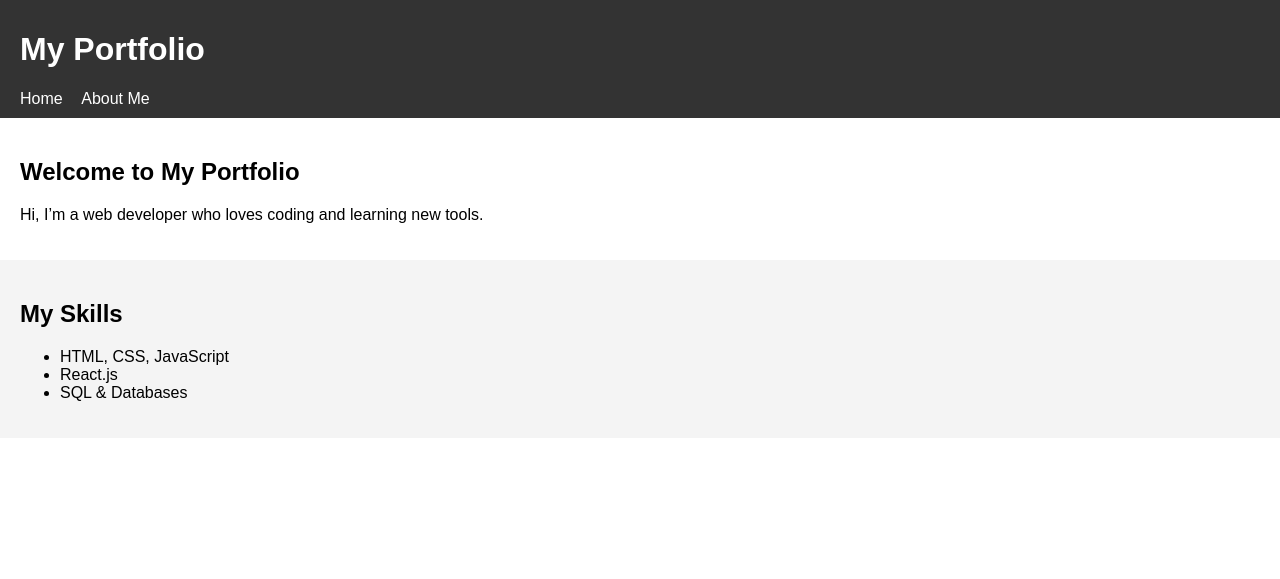
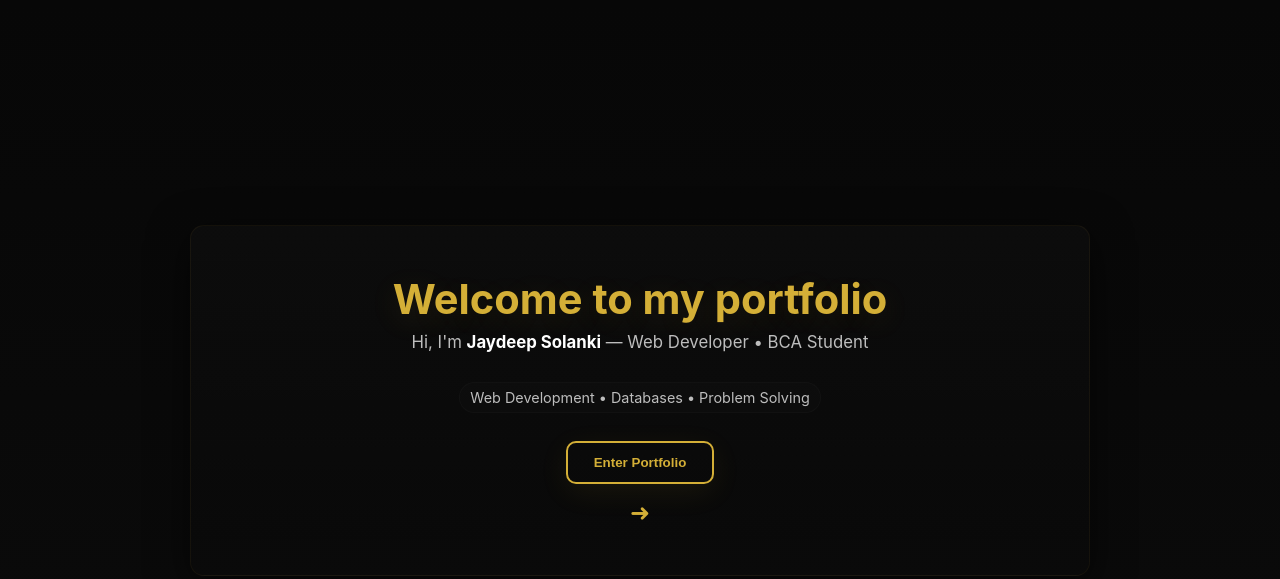
Before and after one commit to Jaydeep-Solanki2007/my-portfolio-web-site-GPT5-, a plain HTML site: page index.html in a window 1280 px wide. Drawn offline with Linux system fonts and the light colour scheme.

Commit message:
index.html

```diff
--- a/index.html
+++ b/index.html
@@ -1,40 +1,90 @@
-<!DOCTYPE html>
+<!-- index.html -->
+<!doctype html>
 <html lang="en">
 <head>
-    <meta charset="UTF-8">
-    <meta name="viewport" content="width=device-width, initial-scale=1.0">
-    <title>Portfolio - Home</title>
-    <style>
-        body { font-family: Arial, sans-serif; margin: 0; padding: 0; }
-        header { background: #333; color: white; padding: 10px 20px; }
-        nav a { color: white; margin-right: 15px; text-decoration: none; }
-        section { padding: 20px; }
-        #skills { background: #f4f4f4; padding: 20px; }
-    </style>
+<meta charset="utf-8" />
+<meta name="viewport" content="width=device-width,initial-scale=1" />
+<title>Welcome — Jaydeep Solanki</title>
+<style>
+  :root{
+    --bg1:#070707;
+    --bg2:#0b0b0b;
+    --gold:#d4af37;
+    --muted:#bdbdbd;
+    --card:#0f0f0f;
+    --maxw:1100px;
+    --glass: rgba(212,175,55,0.06);
+  }
+  *{box-sizing:border-box}
+  html,body{height:100%;margin:0;font-family:Inter,system-ui,Segoe UI,Roboto,Arial;color:var(--gold);background:linear-gradient(180deg,var(--bg1),var(--bg2));-webkit-font-smoothing:antialiased}
+  #welcome{min-height:100vh;display:flex;align-items:center;justify-content:center;padding:32px;text-align:center}
+  #card{max-width:900px;width:100%;padding:48px;border-radius:14px;background:linear-gradient(180deg,rgba(255,255,255,0.02),transparent);box-shadow:0 10px 40px rgba(0,0,0,0.6);border:1px solid var(--glass);transform-origin:center;opacity:0;transform:translateY(24px) scale(.99);transition:opacity .6s ease,transform .6s cubic-bezier(.2,.9,.2,1)}
+  #card.show{opacity:1;transform:translateY(0) scale(1)}
+  #title{font-size:2.6rem;margin:0 0 8px;color:var(--gold);text-shadow:0 6px 30px rgba(212,175,55,0.12)}
+  #intro{color:var(--muted);font-size:1.05rem;margin:0 0 22px}
+  #name{color:#fff;font-weight:700}
+  #enterBtn{display:inline-block;padding:12px 26px;border-radius:10px;border:2px solid var(--gold);background:transparent;color:var(--gold);font-weight:700;cursor:pointer;box-shadow:0 8px 30px rgba(212,175,55,0.08);transition:all .25s}
+  #enterBtn:hover{background:var(--gold);color:#000;transform:translateY(-4px);box-shadow:0 18px 60px rgba(212,175,55,0.16)}
+#skip{
+  display: block;
+  margin-top:14px;
+  font-size:1.5rem;
+  color:var(--gold);
+  cursor:pointer;
+  transition:transform .2s ease, opacity .2s ease;
+}
+#skip:hover{
+  transform:translateX(4px);
+  opacity:0.8;
+}
+  /* small decorative subtitle */
+  #role{display:inline-block;margin-top:8px;color:var(--muted);font-size:.9rem;padding:6px 10px;border-radius:999px;background:rgba(255,255,255,0.01);border:1px solid rgba(255,255,255,0.02)}
+  /* responsive */
+  @media (max-width:600px){
+    #card{padding:28px}
+    #title{font-size:1.8rem}
+    #enterBtn{padding:10px 18px}
+  }
+</style>
 </head>
 <body>
+  <main id="welcome">
+    <div id="card" role="region" aria-label="Welcome card">
+      <h1 id="title">Welcome to my portfolio</h1>
+      <p id="intro">Hi, I'm <span id="name">Jaydeep Solanki</span> — Web Developer • BCA Student</p>
+      <div id="role">Web Development • Databases • Problem Solving</div>
 
-<header>
-    <h1>My Portfolio</h1>
-    <nav>
-        <a href="index.html">Home</a>
-        <a href="about.html">About Me</a>
-    </nav>
-</header>
+      <div style="margin-top:28px">
+        <button id="enterBtn" aria-label="Enter portfolio">Enter Portfolio</button>
+<div id="skip" aria-role="button" tabindex="0">&#10140;</div>
+      </div>
+    </div>
+  </main>
 
-<section>
-    <h2>Welcome to My Portfolio</h2>
-    <p>Hi, I’m a web developer who loves coding and learning new tools.</p>
-</section>
+<script>
+  // entrance animation
+  window.addEventListener('load', ()=>{ document.getElementById('card').classList.add('show'); });
 
-<section id="skills">
-    <h2>My Skills</h2>
-    <ul>
-        <li>HTML, CSS, JavaScript</li>
-        <li>React.js</li>
-        <li>SQL & Databases</li>
-    </ul>
-</section>
+  // Enter button: smooth transition then redirect to about
+  document.getElementById('enterBtn').addEventListener('click', ()=>{
+    const card = document.getElementById('card');
+    card.style.transition = 'opacity .45s ease, transform .45s ease';
+    card.style.opacity = '0';
+    card.style.transform = 'translateY(-20px) scale(.98)';
+    setTimeout(()=> location.href = 'about.html', 470);
+  });
 
+  // Skip: unlock navigation and go to about
+  document.getElementById('skip').addEventListener('click', ()=>{
+    localStorage.setItem('navUnlocked', '1');
+    // small feedback animation
+    const skip = document.getElementById('skip');
+    skip.style.opacity = '.5';
+    setTimeout(()=> location.href='about.html',220);
+  });
+
+  // keyboard accessible for skip
+  document.getElementById('skip').addEventListener('keydown', e => { if(e.key === 'Enter' || e.key === ' ') { e.preventDefault(); document.getElementById('skip').click(); }});
+</script>
 </body>
 </html>
```
